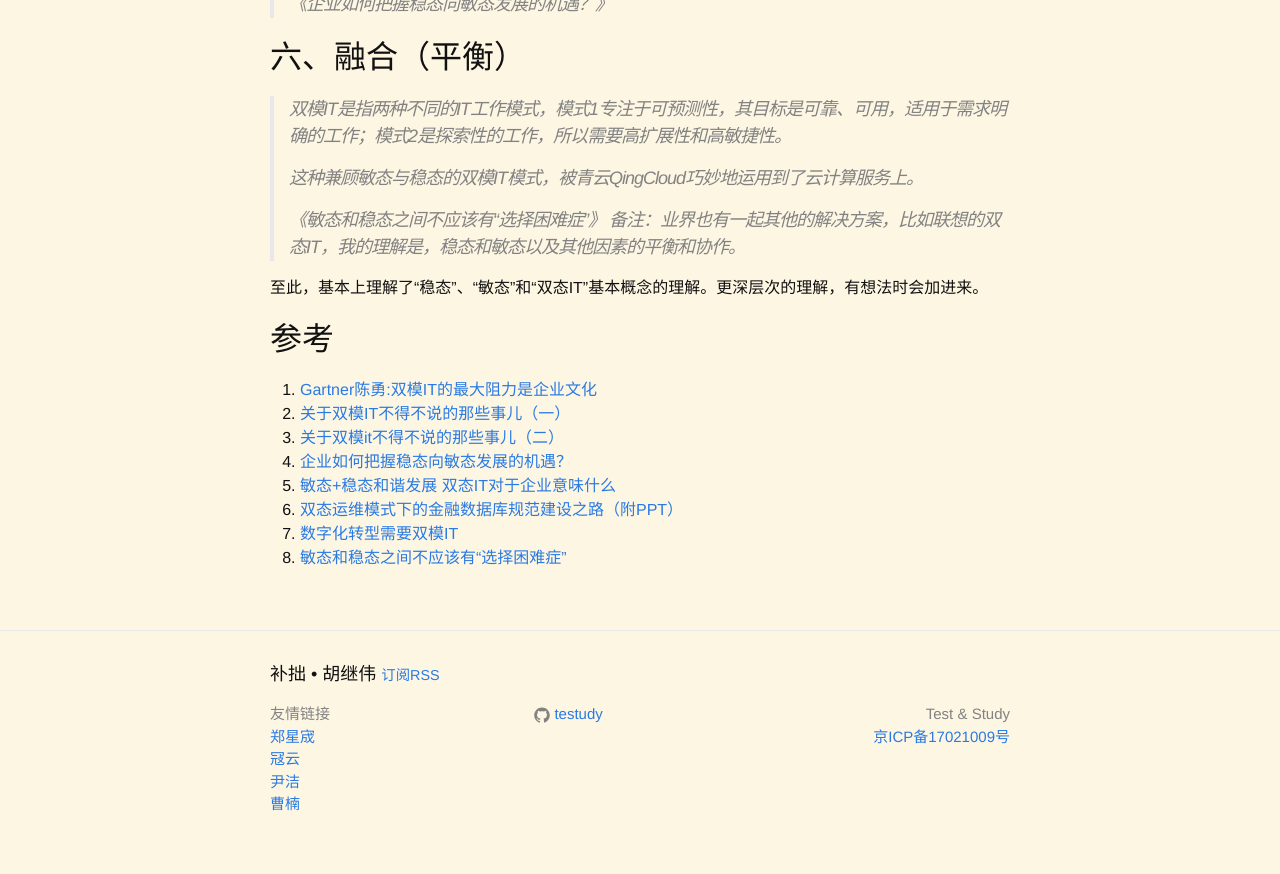
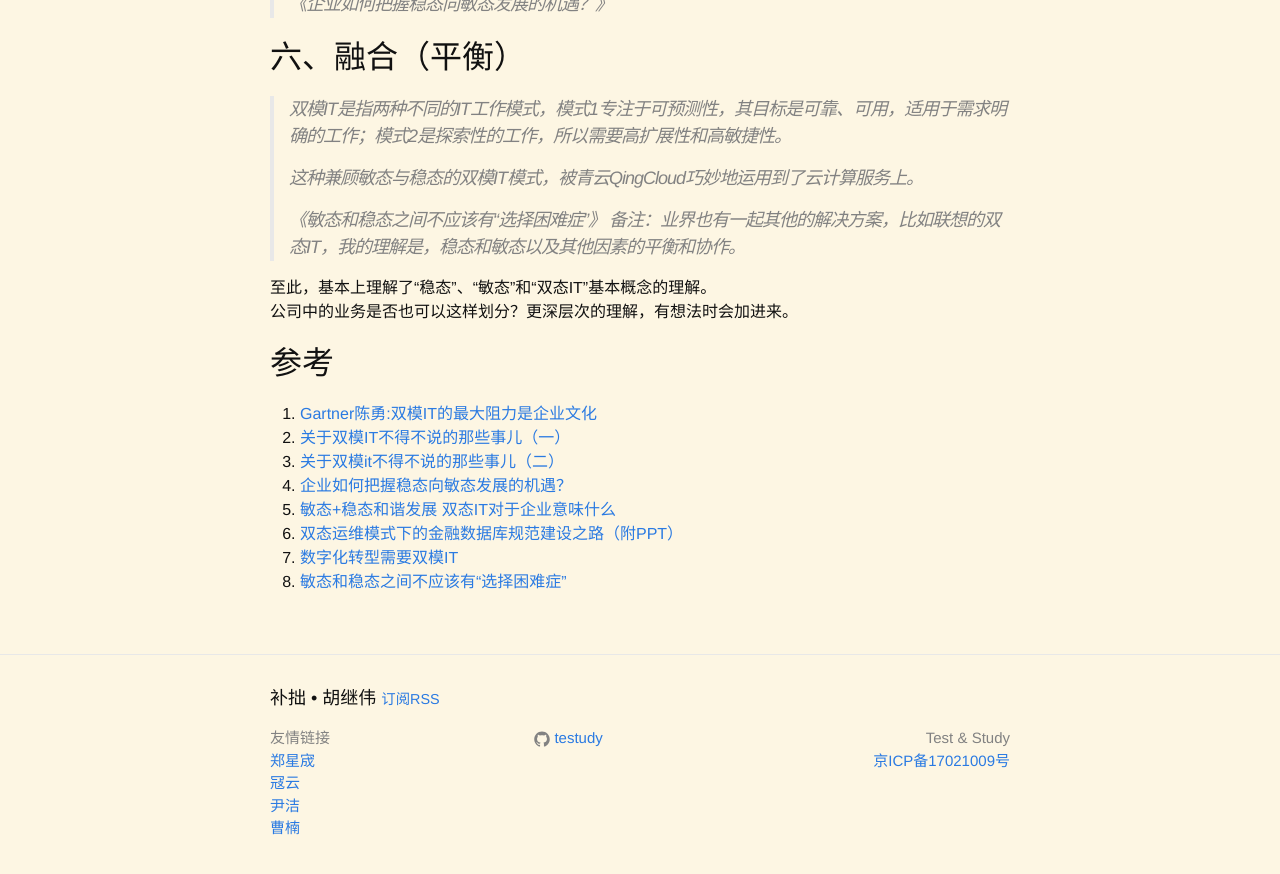
Before and after one commit to testudy/testudy.github.io, a Jekyll site: the page built from tech/_posts/2017-12-16-dual-state-it.md, in a window 1280 px wide and 900 px high, scrolled down 1694 px. Shown: the top 874 px of the window. Built offline with Jekyll 4.4.1, drawn with Linux system fonts in a browser that asks for light colours; comment, search, counter and statistics services are not loaded.

Commit message:
add 细节

```diff
--- a/tech/_posts/2017-12-16-dual-state-it.md
+++ b/tech/_posts/2017-12-16-dual-state-it.md
@@ -58,7 +58,8 @@ tags: 技术 原创
 > 《敏态和稳态之间不应该有“选择困难症”》
 > 备注：业界也有一起其他的解决方案，比如联想的双态IT，我的理解是，稳态和敏态以及其他因素的平衡和协作。
 
-至此，基本上理解了“稳态”、“敏态”和“双态IT”基本概念的理解。更深层次的理解，有想法时会加进来。
+至此，基本上理解了“稳态”、“敏态”和“双态IT”基本概念的理解。
+公司中的业务是否也可以这样划分？更深层次的理解，有想法时会加进来。
 
 
 ## 参考
```
